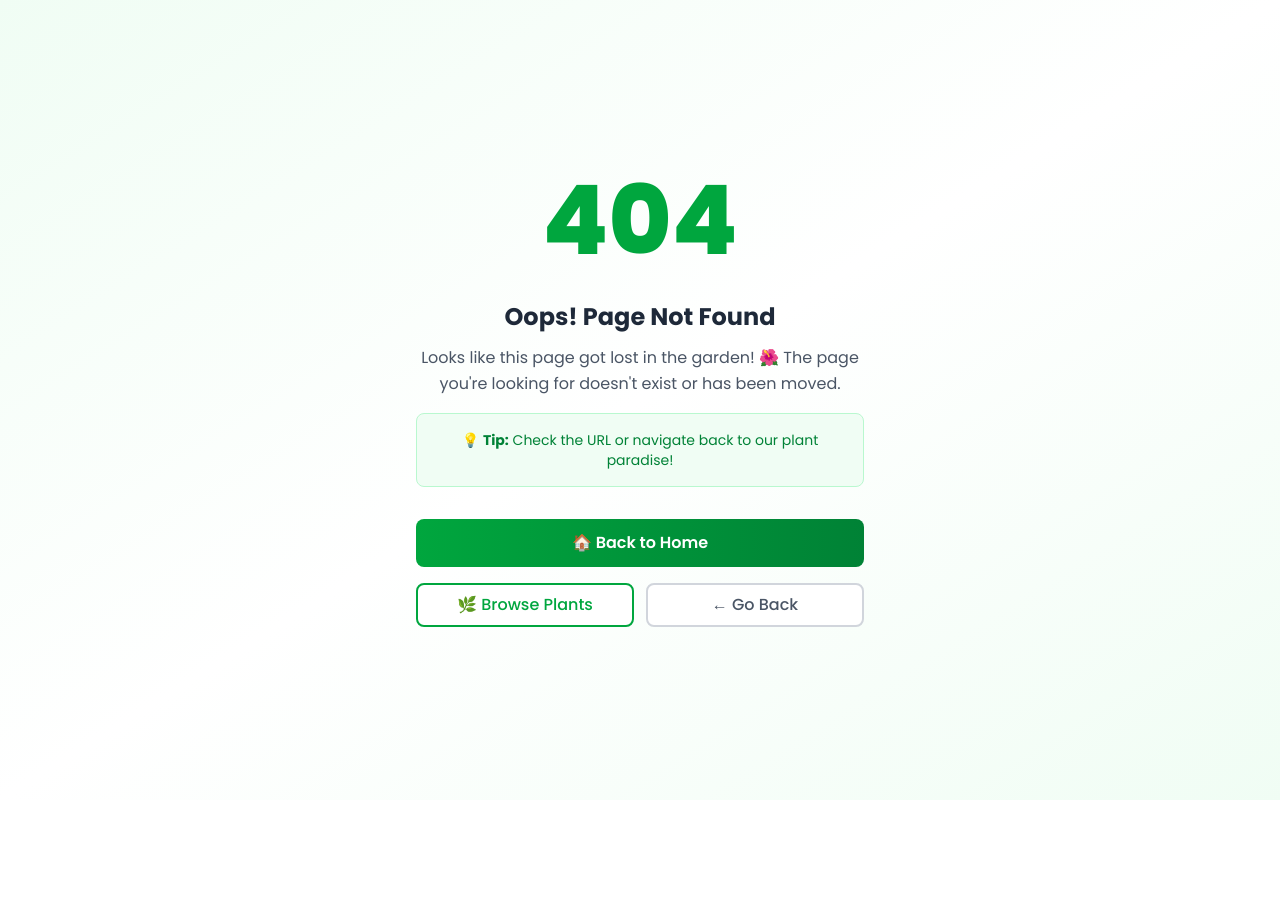
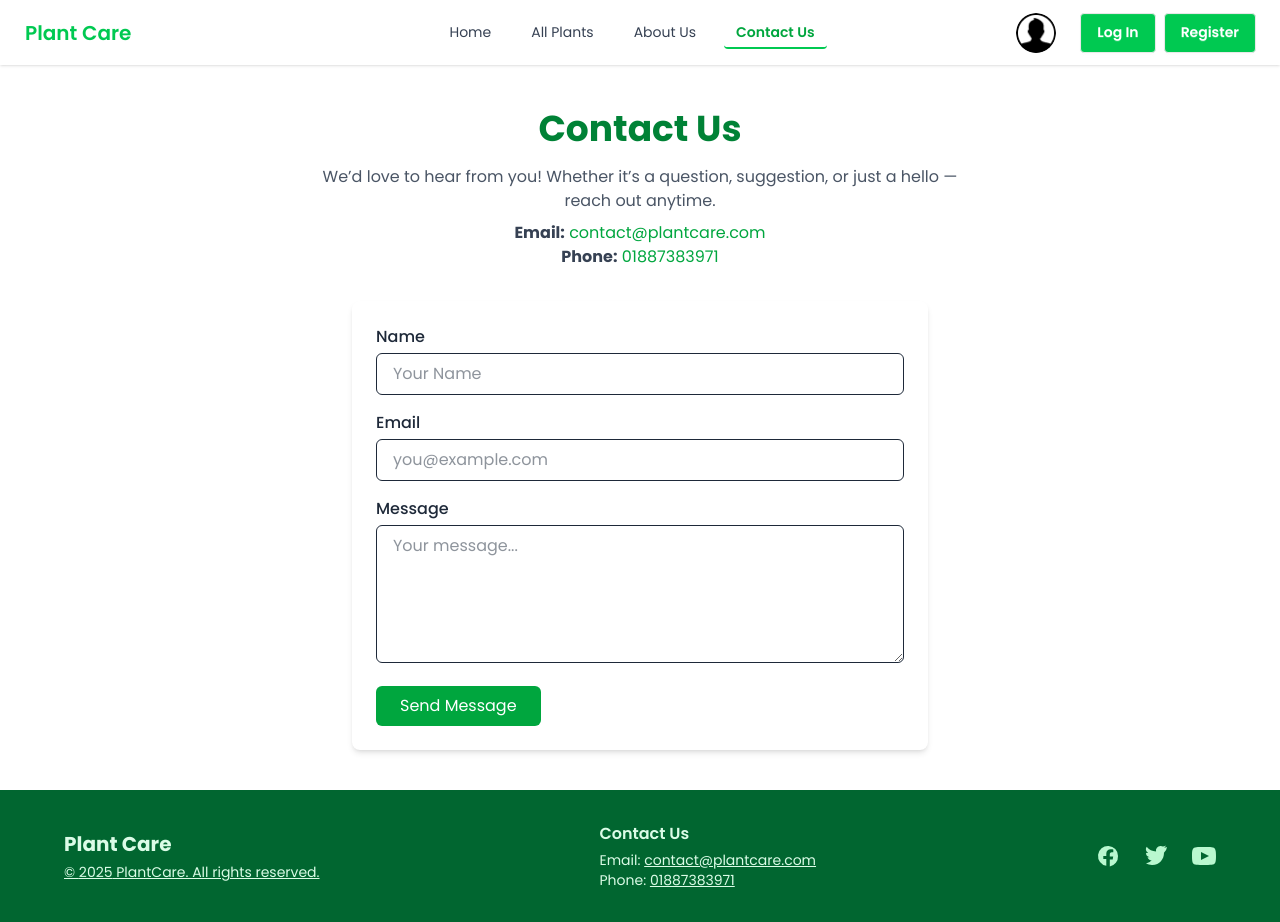
Before and after one commit to ibrahim3761/Plant-Care-Client, a React (Vite) app: page /contact-us in a window 1280 px wide. Before the commit the page ends 800 px from the top, so only its background shows below. Built offline with nearby package versions, Linux system fonts and the light colour scheme; no server answers.

Commit message:
contact-us & about-us added

```diff
--- /dev/null
+++ b/src/Pages/AboutUs.jsx
@@ -0,0 +1,38 @@
+import React from 'react';
+import { Helmet } from 'react-helmet-async';
+
+const AboutUs = () => {
+  return (
+    <div className="max-w-6xl mx-auto px-4 py-10 text-gray-800">
+      <Helmet>
+        <title>About Us || Plant Care</title>
+      </Helmet>
+
+      <h1 className="text-4xl font-bold text-green-700 mb-4 text-center">About Us</h1>
+      <p className="text-center max-w-2xl mx-auto mb-8 text-gray-600">
+        We're passionate about helping you keep your plants healthy and thriving. 🌱
+      </p>
+
+      <div className="space-y-6">
+        <p>
+          <strong>Plant Care</strong> was founded with a simple goal: to make plant care accessible, enjoyable, and effective for everyone.
+          Whether you're a seasoned plant parent or just starting out, our platform provides the tools, tips, and tracking to help your green friends flourish.
+        </p>
+
+        <p>
+          We understand that plant care is both science and art. That's why we combine data-driven reminders with friendly guidance and a community of fellow plant lovers.
+        </p>
+
+        <p>
+          With features like watering schedules, growth tips, and categorized plant information, we aim to be your go-to plant companion.
+        </p>
+
+        <p>
+          Have suggestions? We'd love to hear from you. Let’s grow together! 🌿
+        </p>
+      </div>
+    </div>
+  );
+};
+
+export default AboutUs;
--- /dev/null
+++ b/src/Pages/ContactUs.jsx
@@ -0,0 +1,56 @@
+import React from 'react';
+import { Helmet } from 'react-helmet-async';
+
+const ContactUs = () => {
+  return (
+    <div className="max-w-6xl mx-auto px-4 py-10 text-gray-800">
+      <Helmet>
+        <title>Contact Us || Plant Care</title>
+      </Helmet>
+
+      <h1 className="text-4xl font-bold text-green-700 mb-4 text-center">Contact Us</h1>
+      <p className="text-center max-w-2xl mx-auto mb-2 text-gray-600">
+        We’d love to hear from you! Whether it’s a question, suggestion, or just a hello — reach out anytime.
+      </p>
+
+      {/* Contact Info */}
+      <div className="text-center text-gray-700 mb-8">
+        <p><strong>Email:</strong> <a href="mailto:contact@plantcare.com" className="text-green-600 hover:underline">contact@plantcare.com</a></p>
+        <p><strong>Phone:</strong> <a href="tel:01887383971" className="text-green-600 hover:underline">01887383971</a></p>
+      </div>
+
+      {/* Contact Form */}
+      <form className="bg-white shadow-md rounded-lg p-6 max-w-xl mx-auto space-y-4">
+        <div>
+          <label className="block font-medium mb-1">Name</label>
+          <input
+            type="text"
+            className="w-full px-4 py-2 border rounded-md focus:outline-none focus:ring-2 focus:ring-green-500"
+            placeholder="Your Name"
+          />
+        </div>
+        <div>
+          <label className="block font-medium mb-1">Email</label>
+          <input
+            type="email"
+            className="w-full px-4 py-2 border rounded-md focus:outline-none focus:ring-2 focus:ring-green-500"
+            placeholder="you@example.com"
+          />
+        </div>
+        <div>
+          <label className="block font-medium mb-1">Message</label>
+          <textarea
+            className="w-full px-4 py-2 border rounded-md focus:outline-none focus:ring-2 focus:ring-green-500"
+            rows="5"
+            placeholder="Your message..."
+          ></textarea>
+        </div>
+        <button className="bg-green-600 text-white px-6 py-2 rounded-md hover:bg-green-700 transition">
+          Send Message
+        </button>
+      </form>
+    </div>
+  );
+};
+
+export default ContactUs;
--- a/src/Routes/Routes.jsx
+++ b/src/Routes/Routes.jsx
@@ -15,6 +15,8 @@ import ErrorPage from "../Pages/ErrorPage";
 import CopyrightPage from "../Pages/CopyrightPage";
 import TermsPage from "../Pages/TermsPage";
 import PrivacyPage from "../Pages/PrivacyPage";
+import AboutUs from "../Pages/AboutUs";
+import ContactUs from "../Pages/ContactUs";
 
 export const router = createBrowserRouter([
   {
@@ -54,7 +56,12 @@ export const router = createBrowserRouter([
         hydrateFallbackElement: <Loader></Loader>
       },
       {
-        path:'about-us'
+        path:'about-us',
+        Component: AboutUs
+      },
+      {
+        path:'contact-us',
+        Component: ContactUs
       },
       {
         path: "logIn",
```
